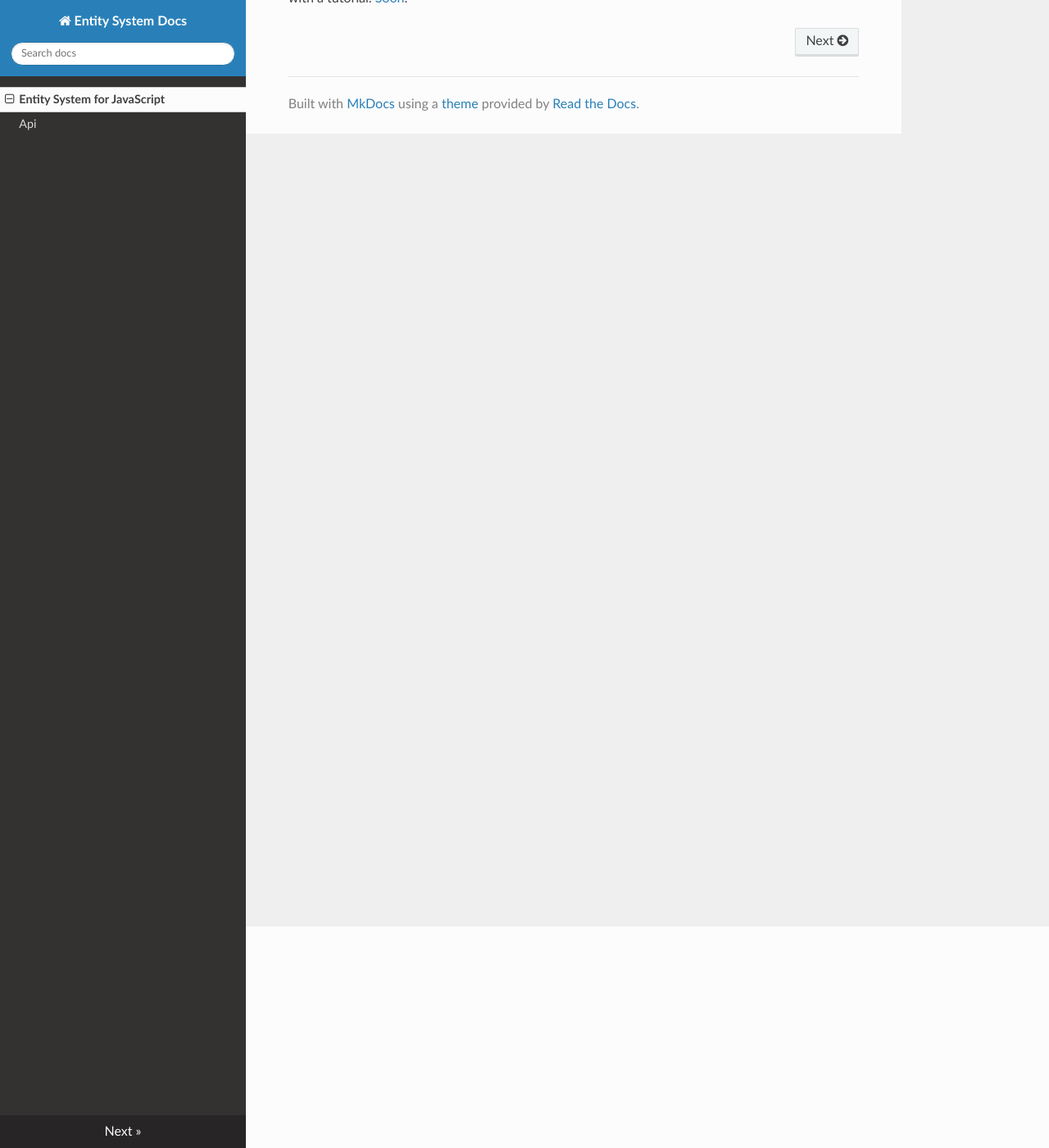
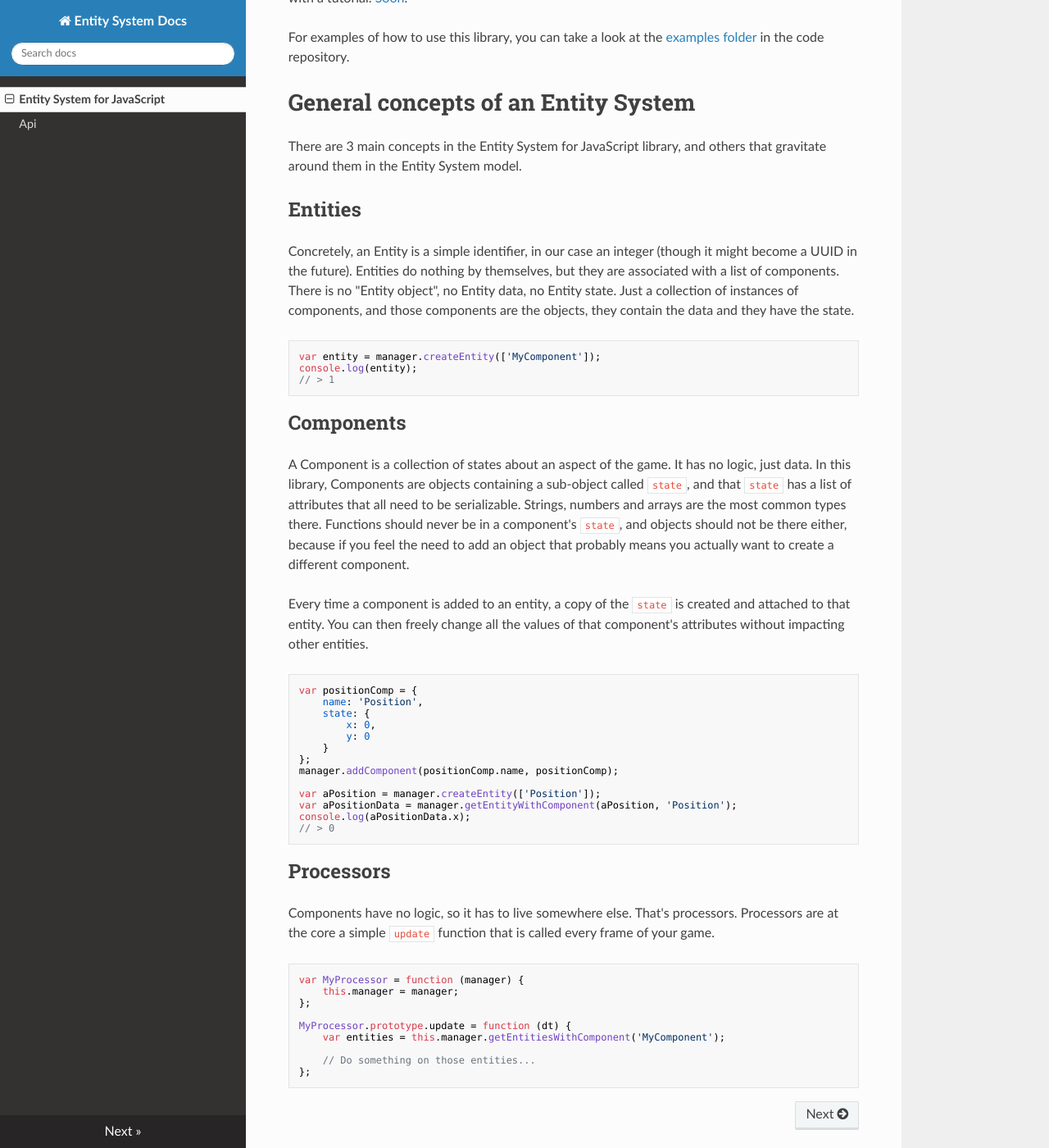
Before and after one commit to adngdb/entity-system-js, an MkDocs documentation site: the page built from docs/index.md, in a window 1280 px wide and 1400 px high, scrolled down 270 px. Shown: the whole window at 82% size. Built offline with MkDocs 1.6.1, drawn with Linux system fonts in a browser that asks for light colours; nearby versions of some CDN libraries.

Commit message:
Some bits of generic documentation on Entity Systems.

````diff
--- a/docs/index.md
+++ b/docs/index.md
@@ -3,3 +3,57 @@
 This is a JavaScript implementation of the Entity System model as described by Adam Martin in his blog post series [Entity Systems are the future of MMOs](http://t-machine.org/index.php/2009/10/26/entity-systems-are-the-future-of-mmos-part-5/).
 
 You can find the [API documentation](api/) here. A more comprehensive documentation is coming, along with a tutorial. [Soon](http://i2.kym-cdn.com/photos/images/facebook/000/117/021/enhanced-buzz-28895-1301694293-0.jpg).
+
+For examples of how to use this library, you can take a look at the [examples folder](https://github.com/AdrianGaudebert/entity-system-js/tree/master/examples) in the code repository.
+
+# General concepts of an Entity System
+
+There are 3 main concepts in the Entity System for JavaScript library, and others that gravitate around them in the Entity System model.
+
+## Entities
+
+Concretely, an Entity is a simple identifier, in our case an integer (though it might become a UUID in the future). Entities do nothing by themselves, but they are associated with a list of components. There is no "Entity object", no Entity data, no Entity state. Just a collection of instances of components, and those components are the objects, they contain the data and they have the state.
+
+```javascript
+var entity = manager.createEntity(['MyComponent']);
+console.log(entity);
+// > 1
+```
+
+## Components
+
+A Component is a collection of states about an aspect of the game. It has no logic, just data. In this library, Components are objects containing a sub-object called ``state``, and that ``state`` has a list of attributes that all need to be serializable. Strings, numbers and arrays are the most common types there. Functions should never be in a component's ``state``, and objects should not be there either, because if you feel the need to add an object that probably means you actually want to create a different component.
+
+Every time a component is added to an entity, a copy of the ``state`` is created and attached to that entity. You can then freely change all the values of that component's attributes without impacting other entities.
+
+```javascript
+var positionComp = {
+    name: 'Position',
+    state: {
+        x: 0,
+        y: 0
+    }
+};
+manager.addComponent(positionComp.name, positionComp);
+
+var aPosition = manager.createEntity(['Position']);
+var aPositionData = manager.getEntityWithComponent(aPosition, 'Position');
+console.log(aPositionData.x);
+// > 0
+```
+
+## Processors
+
+Components have no logic, so it has to live somewhere else. That's processors. Processors are at the core a simple ``update`` function that is called every frame of your game.
+
+```javascript
+var MyProcessor = function (manager) {
+    this.manager = manager;
+};
+
+MyProcessor.prototype.update = function (dt) {
+    var entities = this.manager.getEntitiesWithComponent('MyComponent');
+
+    // Do something on those entities...
+};
+```
````
